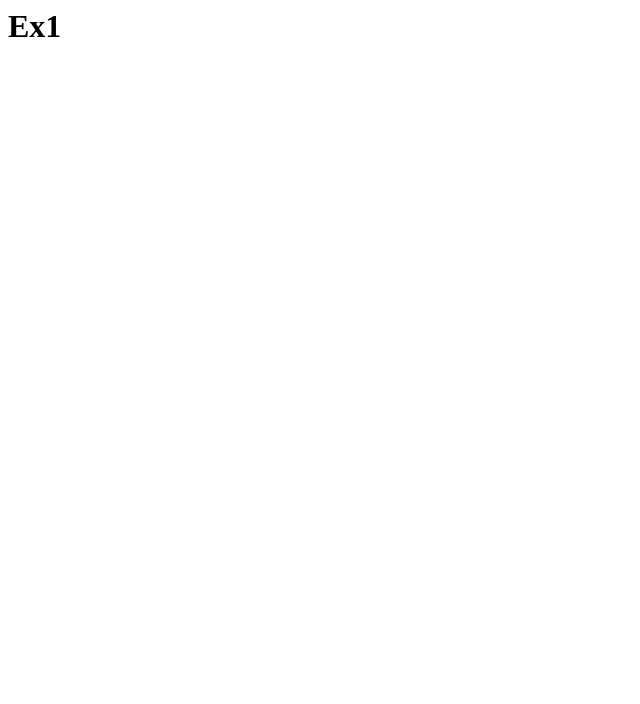
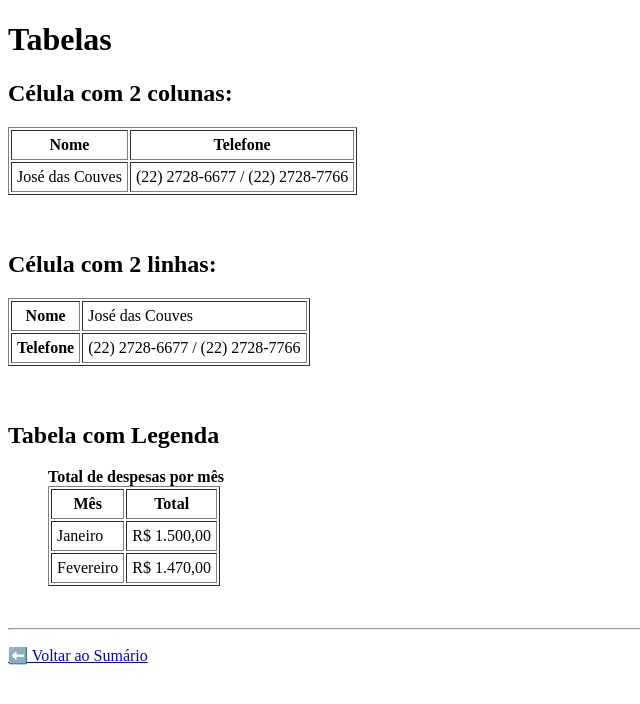
Before and after one commit to iago201/ExerciciosHTML, a plain HTML site: page curso/capitulo1/exercicios/ex1.html in a window 1280 px wide. Shown: the whole page, without its empty margins (0-640 px from the left). Drawn offline with Linux system fonts and the light colour scheme.

Commit message:
Update ex1.html

```diff
--- a/curso/capitulo1/exercicios/ex1.html
+++ b/curso/capitulo1/exercicios/ex1.html
@@ -1 +1,66 @@
-<html><body><h1>Ex1</h1></body></html>
+<!DOCTYPE html>
+<html lang="pt-BR">
+<head>
+    <meta charset="UTF-8">
+    <title>Exercício 1 - Tabelas</title>
+</head>
+
+<body>
+
+    <h1>Tabelas</h1>
+
+    <h2>Célula com 2 colunas:</h2>
+    <table border="1" cellpadding="5">
+        <tr>
+            <th>Nome</th>
+            <th>Telefone</th>
+        </tr>
+        <tr>
+            <td>José das Couves</td>
+            <td>(22) 2728-6677 / (22) 2728-7766</td>
+        </tr>
+    </table>
+
+    <br><br>
+
+    <h2>Célula com 2 linhas:</h2>
+    <table border="1" cellpadding="5">
+        <tr>
+            <th>Nome</th>
+            <td>José das Couves</td>
+        </tr>
+        <tr>
+            <th>Telefone</th>
+            <td>(22) 2728-6677 / (22) 2728-7766</td>
+        </tr>
+    </table>
+
+    <br><br>
+
+    <h2>Tabela com Legenda</h2>
+    <figure>
+        <figcaption><strong>Total de despesas por mês</strong></figcaption>
+        <table border="1" cellpadding="5">
+            <tr>
+                <th>Mês</th>
+                <th>Total</th>
+            </tr>
+            <tr>
+                <td>Janeiro</td>
+                <td>R$ 1.500,00</td>
+            </tr>
+            <tr>
+                <td>Fevereiro</td>
+                <td>R$ 1.470,00</td>
+            </tr>
+        </table>
+    </figure>
+
+    <br><hr>
+
+    <p>
+        <a href="../../sumario.html">⬅️ Voltar ao Sumário</a>
+    </p>
+
+</body>
+</html>
```
